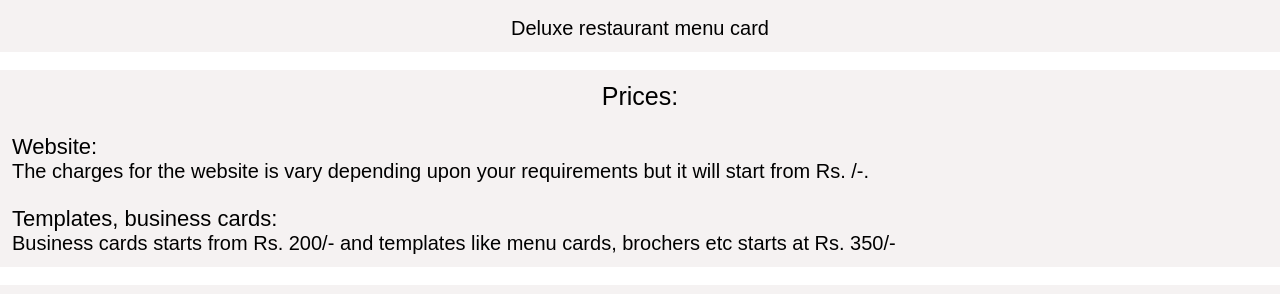
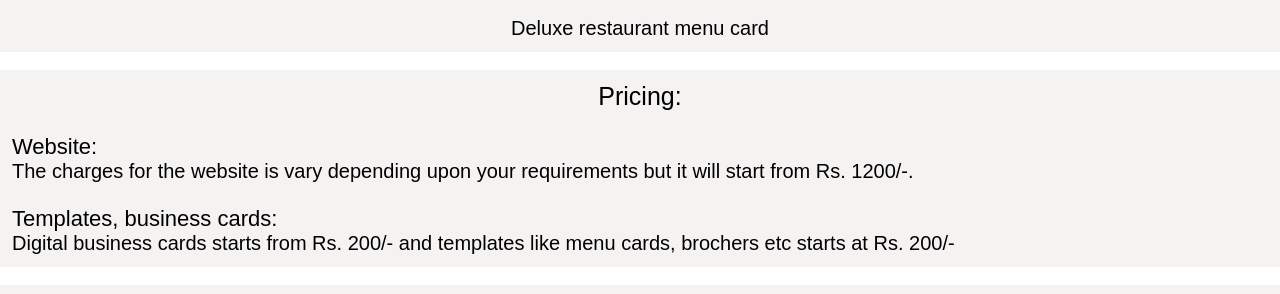
Before and after one commit to vaibhavpatilviv23/SB-business-services, a plain HTML site: page index.html in a window 1280 px wide. Shown: the part 4483-4777 px from the top of the page. Drawn offline with Linux system fonts and the light colour scheme.

Commit message:
Add files via upload
Updated pricing info

```diff
--- a/index.html
+++ b/index.html
@@ -12,7 +12,7 @@
 </style>
 
 <body>
-    <header>
+    <header id="header">
         <h1>SB Business services</h1>
     </header>
 
@@ -183,15 +183,15 @@
 
     <section>
         <center>
-            <h2>Prices:</h2>
+            <h2>Pricing:</h2>
         </center>
 
         <br>
         <h3>Website:</h3>
-        <p>The charges for the website is vary depending upon your requirements but it will start from Rs. /-.</p>
+        <p>The charges for the website is vary depending upon your requirements but it will start from Rs. 1200/-.</p>
         <br>
         <h3>Templates, business cards: </h3>
-        <p>Business cards starts from Rs. 200/- and templates like menu cards, brochers etc starts at Rs. 350/-</p>
+        <p>Digital business cards starts from Rs. 200/- and templates like menu cards, brochers etc starts at Rs. 200/-</p>
     </section>
 
     <br>
@@ -239,7 +239,7 @@
 
     <footer>
         <a href="aboutus.html"><h3>About Us</h3></a>
-        <h3>Instagram</h3>
+        <a href="#header"><h3>Back to top</h3></a>
     </footer>
 
 
```
